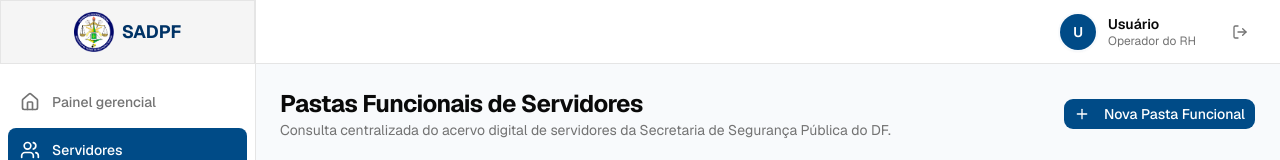
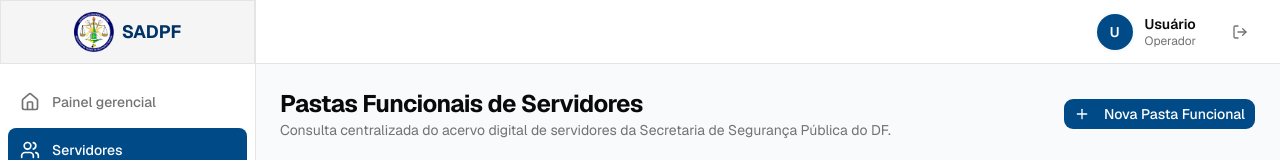
Before and after one commit to itforget/sadpf, a Next.js app: page /servidores in a window 1280 px wide. Shown: the top 160 px of the page. Built offline with nearby package versions, Linux system fonts and the light colour scheme; no server answers.

Commit message:
fix: update role label for 'Operador do RH' to 'Operador' in Sidebar and Topbar components

```diff
--- a/app/components/Sidebar.tsx
+++ b/app/components/Sidebar.tsx
@@ -32,7 +32,7 @@ const MENU_ITEMS = [
 
 const ROLE_LABELS: Record<string, string> = {
   ADMIN: 'Administrador',
-  OPERADOR: 'Operador do RH',
+  OPERADOR: 'Operador',
   PASTA: 'Pasta',
 };
 
--- a/app/components/Topbar.tsx
+++ b/app/components/Topbar.tsx
@@ -13,7 +13,7 @@ import { Button } from '@/components/ui/button';
 
 const ROLE_LABELS: Record<string, string> = {
   ADMIN: 'Administrador',
-  OPERADOR: 'Operador do RH',
+  OPERADOR: 'Operador',
   PASTA: 'Pasta',
 };
 
@@ -42,7 +42,7 @@ export default function Topbar() {
 
   const session = data?.user ?? null;
   const displayName = session?.nome || 'Usuário';
-  const displayRole = session ? ROLE_LABELS[session.role] ?? session.role : 'Operador do RH';
+  const displayRole = session ? ROLE_LABELS[session.role] ?? session.role : 'Operador';
   const initials =
     displayName
       .split(' ')
--- a/app/servidores/page.tsx
+++ b/app/servidores/page.tsx
@@ -556,11 +556,7 @@ export default function ServidoresListPage() {
                           : 'bg-muted text-muted-foreground border-border'
                       }`}
                     >
-                      {
-                        { ADMIN: 'Administrador', OPERADOR: 'Operador do RH', PASTA: 'Pasta' }[
-                          s.role
-                        ]
-                      }
+                      {{ ADMIN: 'Administrador', OPERADOR: 'Operador', PASTA: 'Pasta' }[s.role]}
                     </Badge>
                   </TableCell>
                   <TableCell className="px-6 py-4">
```
